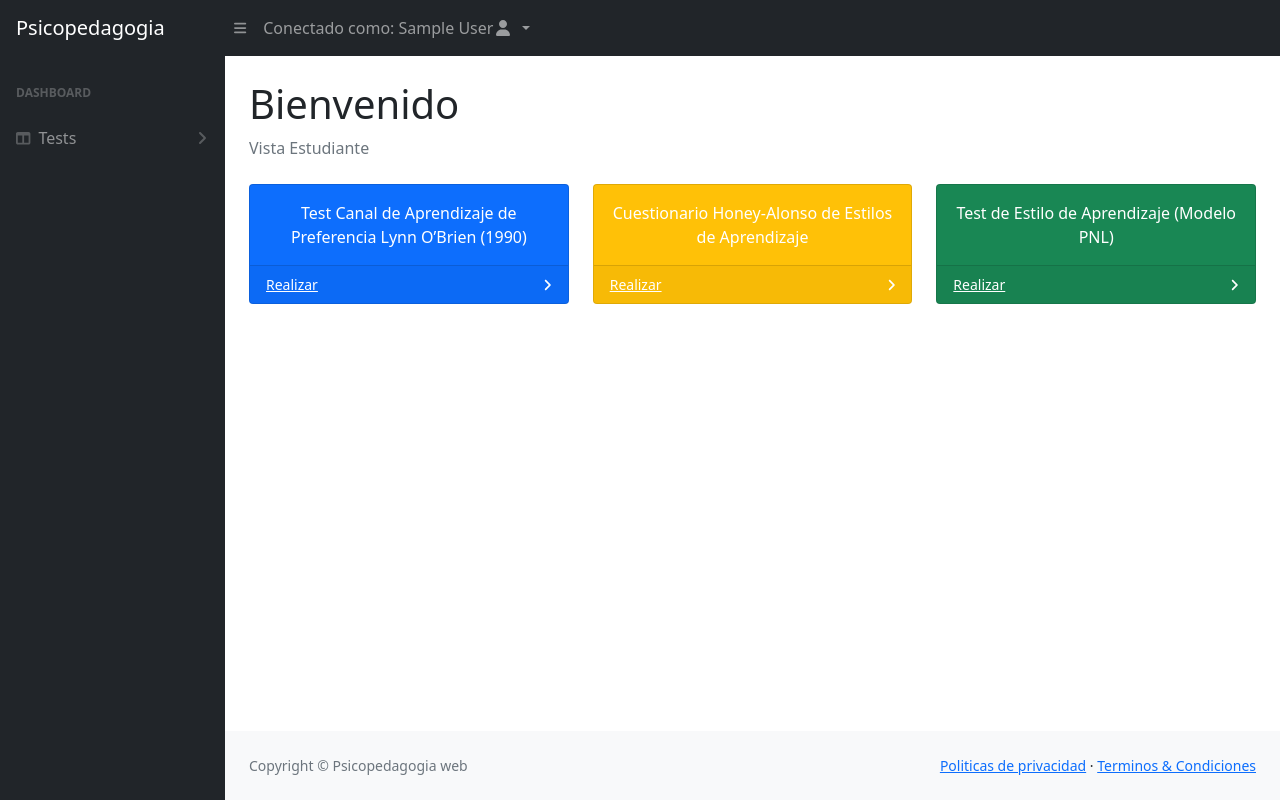
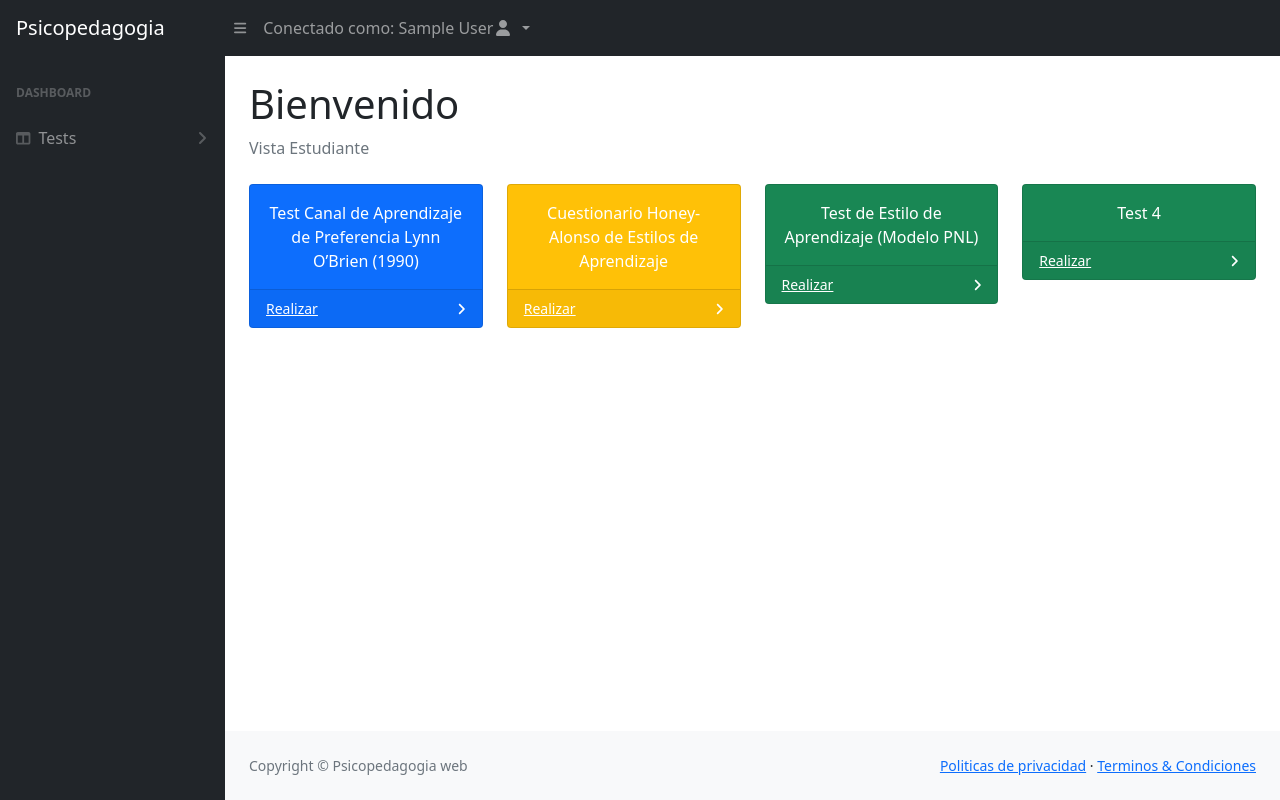
Before and after one commit to FerHSncz/psicopedagogia, a PHP site: page /alumnos/index.php in a window 1280 px wide. Run offline with PHP 8.4, Linux system fonts and the light colour scheme; the visitor is signed in with stand-in values (Sample User, id 1); some libraries are stand-ins or nearby versions.

Commit message:
modificacion sencilla

```diff
--- a/alumnos/index.php
+++ b/alumnos/index.php
@@ -91,6 +91,15 @@
                                     </div>
                                 </div>
                             </div>
+                            <div class="col">
+                                <div class="card bg-success text-white mb-4">
+                                    <div class="card-body text-center">Test 4</div>
+                                    <div class="card-footer d-flex align-items-center justify-content-between">
+                                        <a class="small text-white stretched-link" href="riesgospsicosociales.php">Realizar</a>
+                                        <div class="small text-white"><i class="fas fa-angle-right"></i></div>
+                                    </div>
+                                </div>
+                            </div>
                         </div>
                     </div>
                 </main>
```
